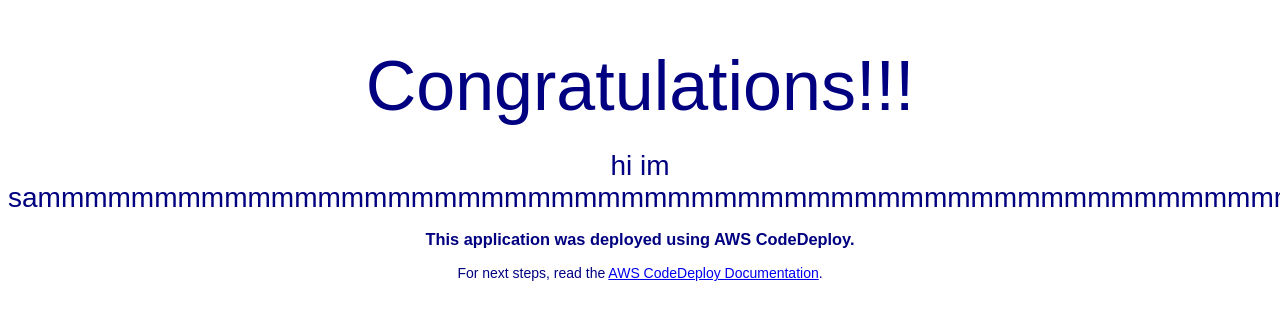
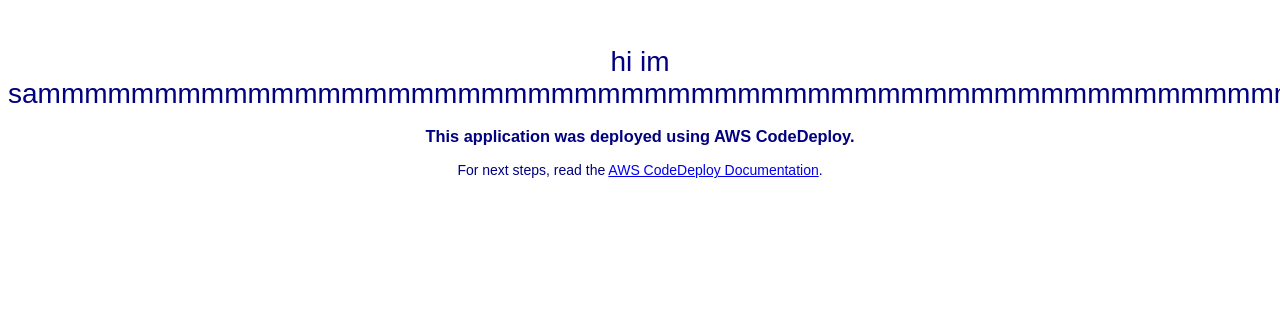
Before and after one commit to AyushmanPandita27/cicdDemoApp2, a plain HTML site: page index.html in a window 1280 px wide. Shown: the part 201-520 px from the top of the page. Drawn offline with Linux system fonts and the light colour scheme.

Commit message:
Update index.html

```diff
--- a/index.html
+++ b/index.html
@@ -27,7 +27,7 @@
 <body>
   <div align="center">
     <img src="https://s3.ap-south-1.amazonaws.com/www.basava.com/aar_logo_final.png" style="max-width: 20%;">
-    <h1>Congratulations!!! </h1>
+    <h1> </h1>
       <h2>hi im sammmmmmmmmmmmmmmmmmmmmmmmmmmmmmmmmmmmmmmmmmmmmmmmmmmmmmmmmmmmmmmmmmmmmmmmmmmmmsh</h2>
     <h3>This application was deployed using AWS CodeDeploy.</h3>
     <p>For next steps, read the <a href="http://aws.amazon.com/documentation/codedeploy">AWS CodeDeploy Documentation</a>.</p>
```
